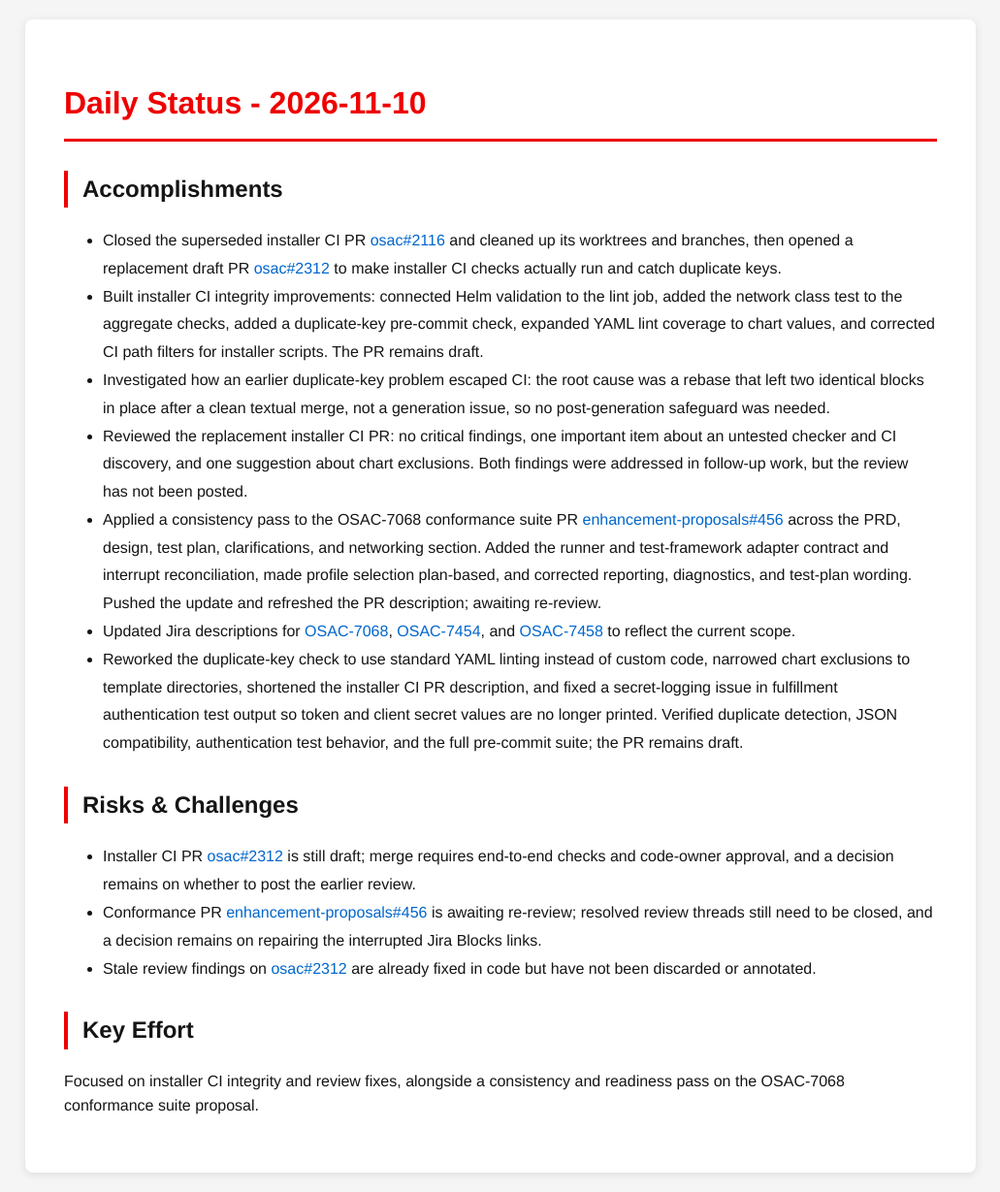
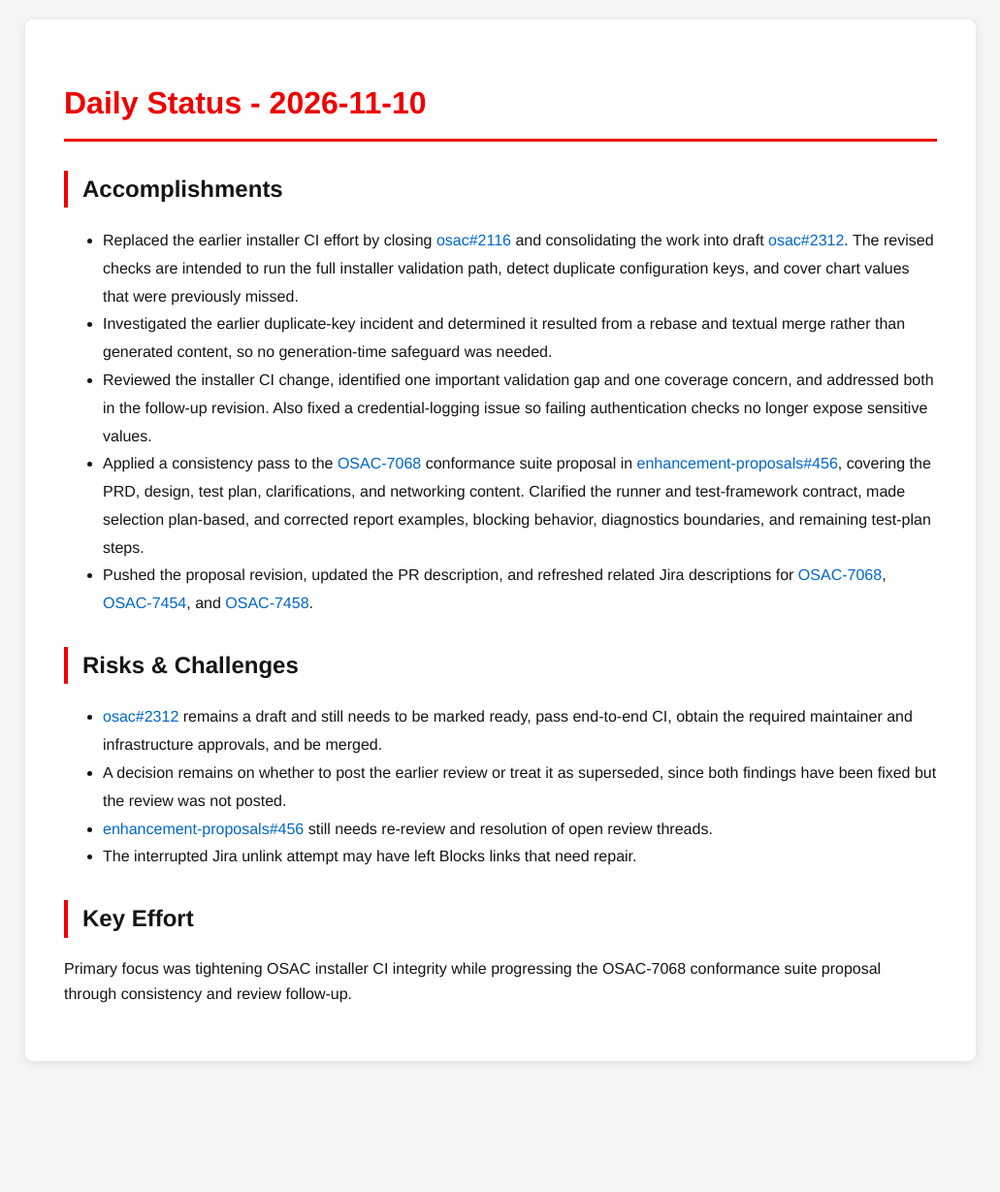
Before and after one commit to tzvatot/daily-status, a Jekyll site: the page built from 2026-11-10.md, in a window 1280 px wide. Shown: the whole page at 97% size, without its empty margins (124-1155 px from the left). Built offline with Jekyll 4.4.1, drawn with Linux system fonts in a browser that asks for light colours; after the commit the page ends 1114 px from its top, so only the background shows below that.

Commit message:
Daily status update - 2026-11-10

```diff
--- a/2026-11-10.md
+++ b/2026-11-10.md
@@ -7,18 +7,17 @@ date: 2026-11-10
 # Daily Status - 2026-11-10
 
 ## Accomplishments
-- Closed the superseded installer CI PR [osac#2116](https://github.com/osac-project/osac/pull/2116) and cleaned up its worktrees and branches, then opened a replacement draft PR [osac#2312](https://github.com/osac-project/osac/pull/2312) to make installer CI checks actually run and catch duplicate keys.
-- Built installer CI integrity improvements: connected Helm validation to the lint job, added the network class test to the aggregate checks, added a duplicate-key pre-commit check, expanded YAML lint coverage to chart values, and corrected CI path filters for installer scripts. The PR remains draft.
-- Investigated how an earlier duplicate-key problem escaped CI: the root cause was a rebase that left two identical blocks in place after a clean textual merge, not a generation issue, so no post-generation safeguard was needed.
-- Reviewed the replacement installer CI PR: no critical findings, one important item about an untested checker and CI discovery, and one suggestion about chart exclusions. Both findings were addressed in follow-up work, but the review has not been posted.
-- Applied a consistency pass to the OSAC-7068 conformance suite PR [enhancement-proposals#456](https://github.com/osac-project/enhancement-proposals/pull/456) across the PRD, design, test plan, clarifications, and networking section. Added the runner and test-framework adapter contract and interrupt reconciliation, made profile selection plan-based, and corrected reporting, diagnostics, and test-plan wording. Pushed the update and refreshed the PR description; awaiting re-review.
-- Updated Jira descriptions for [OSAC-7068](https://redhat.atlassian.net/browse/OSAC-7068), [OSAC-7454](https://redhat.atlassian.net/browse/OSAC-7454), and [OSAC-7458](https://redhat.atlassian.net/browse/OSAC-7458) to reflect the current scope.
-- Reworked the duplicate-key check to use standard YAML linting instead of custom code, narrowed chart exclusions to template directories, shortened the installer CI PR description, and fixed a secret-logging issue in fulfillment authentication test output so token and client secret values are no longer printed. Verified duplicate detection, JSON compatibility, authentication test behavior, and the full pre-commit suite; the PR remains draft.
+- Replaced the earlier installer CI effort by closing [osac#2116](https://github.com/osac-project/osac/pull/2116) and consolidating the work into draft [osac#2312](https://github.com/osac-project/osac/pull/2312). The revised checks are intended to run the full installer validation path, detect duplicate configuration keys, and cover chart values that were previously missed.
+- Investigated the earlier duplicate-key incident and determined it resulted from a rebase and textual merge rather than generated content, so no generation-time safeguard was needed.
+- Reviewed the installer CI change, identified one important validation gap and one coverage concern, and addressed both in the follow-up revision. Also fixed a credential-logging issue so failing authentication checks no longer expose sensitive values.
+- Applied a consistency pass to the [OSAC-7068](https://redhat.atlassian.net/browse/OSAC-7068) conformance suite proposal in [enhancement-proposals#456](https://github.com/osac-project/enhancement-proposals/pull/456), covering the PRD, design, test plan, clarifications, and networking content. Clarified the runner and test-framework contract, made selection plan-based, and corrected report examples, blocking behavior, diagnostics boundaries, and remaining test-plan steps.
+- Pushed the proposal revision, updated the PR description, and refreshed related Jira descriptions for [OSAC-7068](https://redhat.atlassian.net/browse/OSAC-7068), [OSAC-7454](https://redhat.atlassian.net/browse/OSAC-7454), and [OSAC-7458](https://redhat.atlassian.net/browse/OSAC-7458).
 
 ## Risks & Challenges
-- Installer CI PR [osac#2312](https://github.com/osac-project/osac/pull/2312) is still draft; merge requires end-to-end checks and code-owner approval, and a decision remains on whether to post the earlier review.
-- Conformance PR [enhancement-proposals#456](https://github.com/osac-project/enhancement-proposals/pull/456) is awaiting re-review; resolved review threads still need to be closed, and a decision remains on repairing the interrupted Jira Blocks links.
-- Stale review findings on [osac#2312](https://github.com/osac-project/osac/pull/2312) are already fixed in code but have not been discarded or annotated.
+- [osac#2312](https://github.com/osac-project/osac/pull/2312) remains a draft and still needs to be marked ready, pass end-to-end CI, obtain the required maintainer and infrastructure approvals, and be merged.
+- A decision remains on whether to post the earlier review or treat it as superseded, since both findings have been fixed but the review was not posted.
+- [enhancement-proposals#456](https://github.com/osac-project/enhancement-proposals/pull/456) still needs re-review and resolution of open review threads.
+- The interrupted Jira unlink attempt may have left Blocks links that need repair.
 
 ## Key Effort
-Focused on installer CI integrity and review fixes, alongside a consistency and readiness pass on the OSAC-7068 conformance suite proposal.
+Primary focus was tightening OSAC installer CI integrity while progressing the OSAC-7068 conformance suite proposal through consistency and review follow-up.
```
